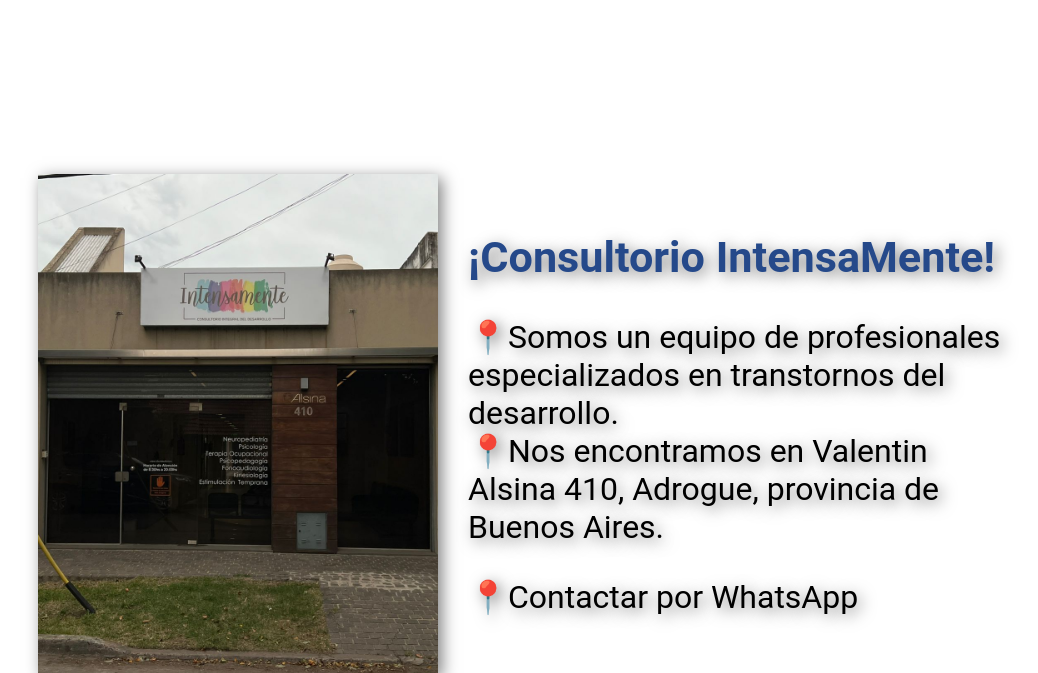
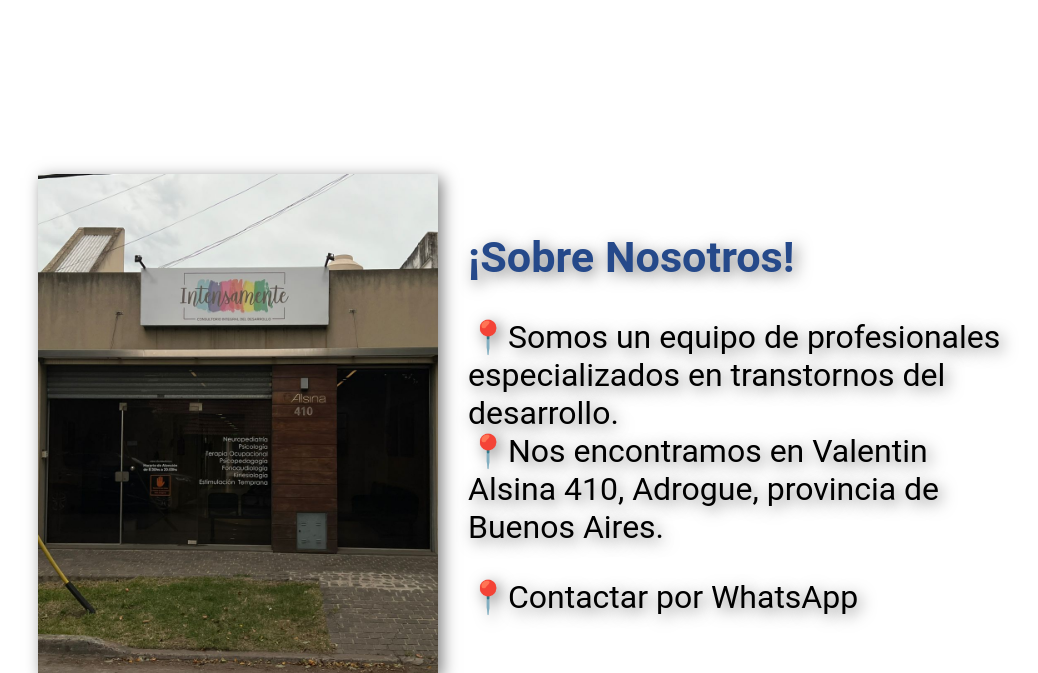
Before and after one commit to pacinimati/IntensamenteAdrogue, a Flask app: page / in a window 1280 px wide. Shown: the part 746-1419 px from the top of the page, without its empty margins (102-1140 px from the left). Run offline with Flask 3, Linux system fonts and the light colour scheme.

Commit message:
Update home.html

```diff
--- a/app/templates/home.html
+++ b/app/templates/home.html
@@ -15,7 +15,7 @@
     <div class="img-container"></div>
     <div class="texto">
     <h2> <span
-        class="color-acento">¡Consultorio IntensaMente!<span>
+        class="color-acento">¡Sobre Nosotros!<span>
         </h2>
      <p>📍Somos un equipo de profesionales especializados en transtornos del desarrollo.<br>
       📍Nos encontramos en Valentin Alsina 410, Adrogue, provincia de Buenos Aires.</p>
```
